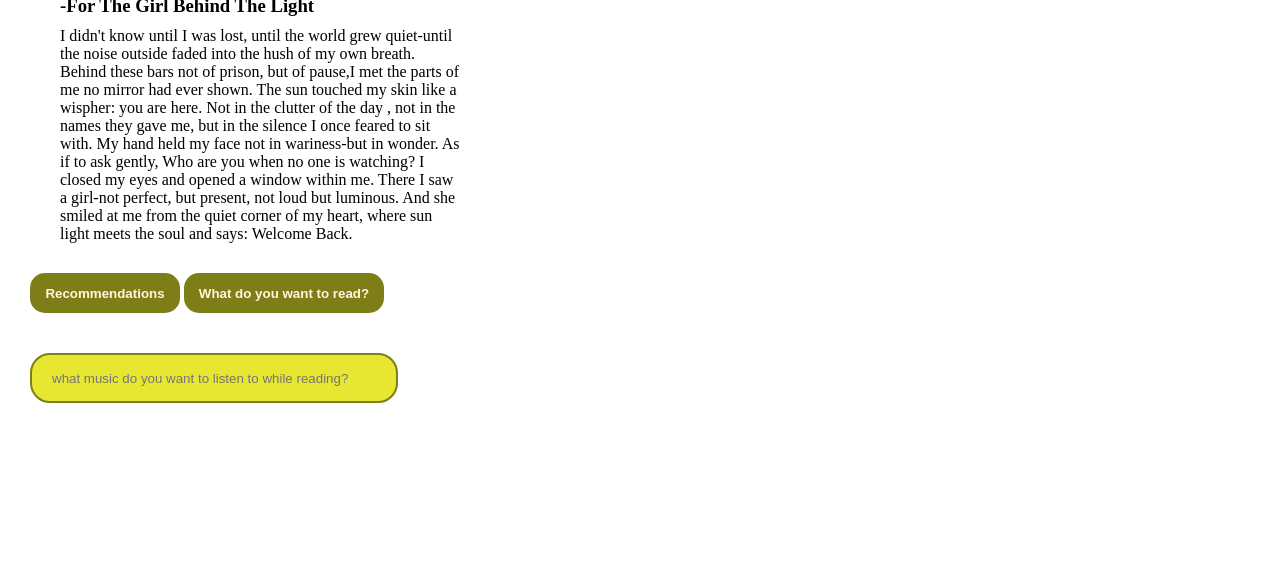
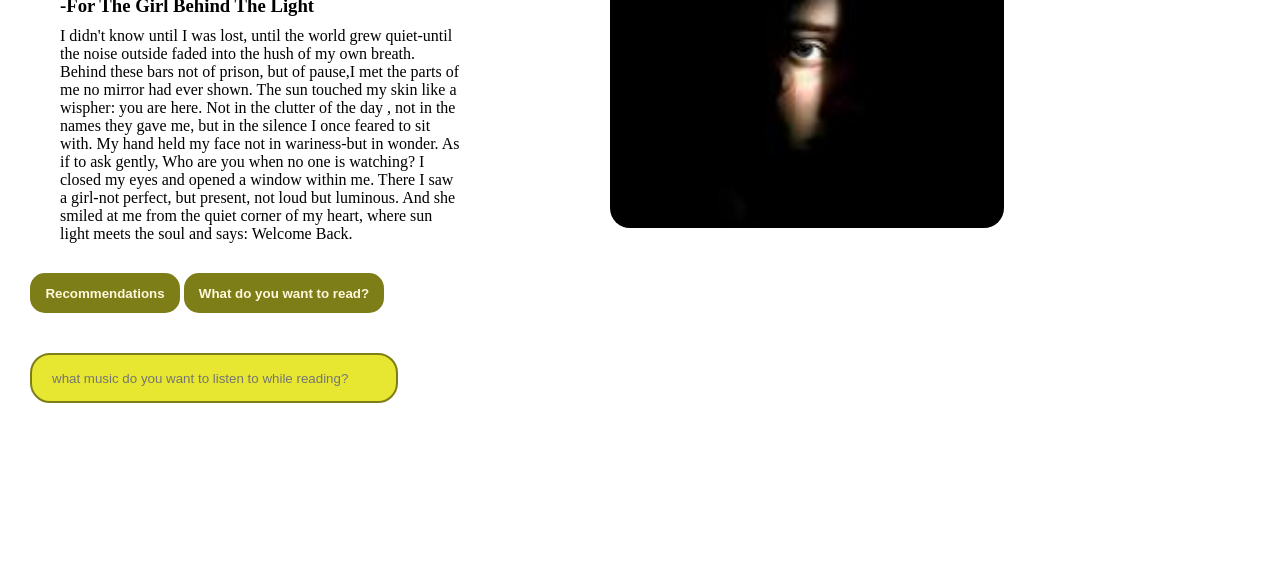
Before and after one commit to Dassah-Inspo/The-Shadow-Girl, a plain HTML site: page index.html in a window 1280 px wide. Shown: the part 212-800 px from the top of the page. Drawn offline with Linux system fonts and the light colour scheme.

Commit message:
Update index.html
update image

```diff
--- a/index.html
+++ b/index.html
@@ -56,7 +56,7 @@
             </div>
         </div>
         <div class="image">
-            <img class="dark" src="./img/woman.jpg" alt="woman in dark" />
+            <img class="dark" src="./woman.jpg" alt="woman in dark" />
         </div class="put">
 
     </div>
```
